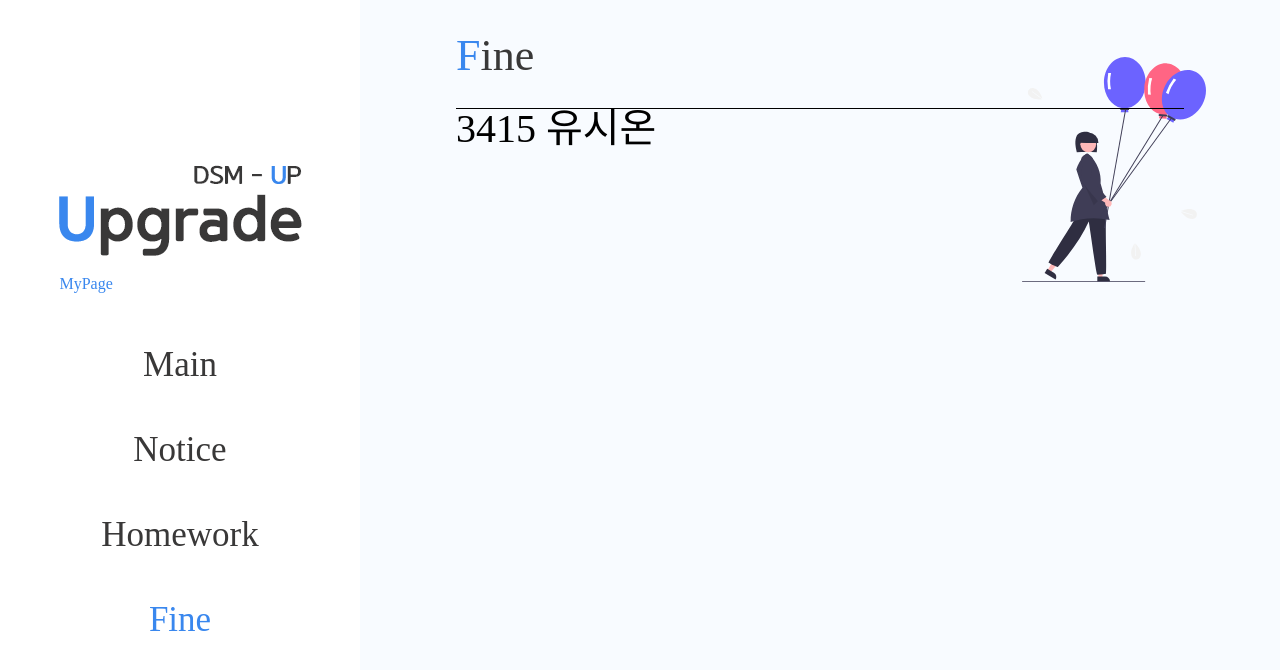
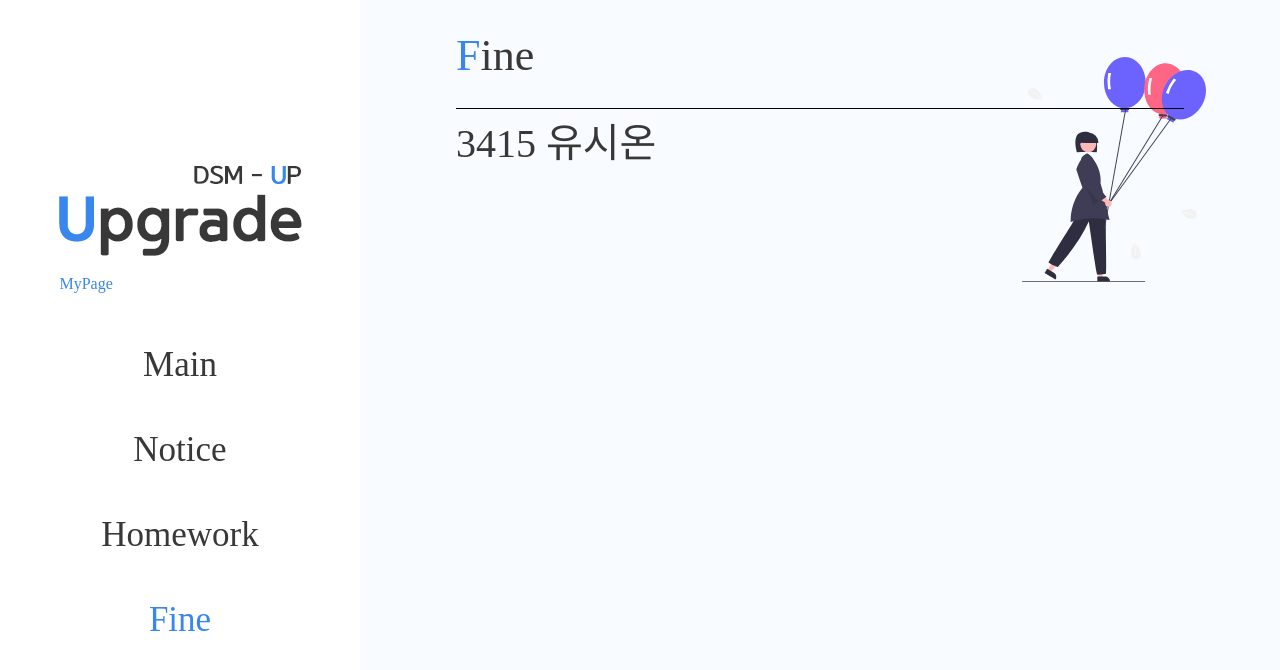
Before and after one commit to DSM-Upgrade/Client, a React app: page /fine in a window 1280 px wide. Shown: the top 670 px of the page. Built offline with nearby package versions, Linux system fonts and the light colour scheme.

Commit message:
[FEAT] <component/Fine/FineInfo/style.js> Set Style

```diff
--- a/src/component/Fine/FineInfo/style.js
+++ b/src/component/Fine/FineInfo/style.js
@@ -1,8 +1,34 @@
 import styled from "styled-components";
 
-export const Container = styled.div``;
+export const Container = styled.div`
+  display: grid;
+  grid-template-rows: 70px 60px 1fr;
+  height: 100%;
+`;
 
 export const NameTitle = styled.p`
-  color: #000000;
+  line-height: 70px;
+  color: #393838;
   font-size: 40px;
 `;
+
+export const FineSummary = styled.div``;
+
+export const TextWrap = styled.div`
+  display: flex;
+`;
+
+export const GeneralText = styled.p`
+  color: #393838;
+  font-size: 20px;
+`;
+
+export const ColorText = styled.p`
+  color: #3987ee;
+  font-size: 20px;
+  padding: 0 0 0 5px;
+`;
+
+export const FineBox = styled.div`
+  background: #eef5ff;
+`;
```
